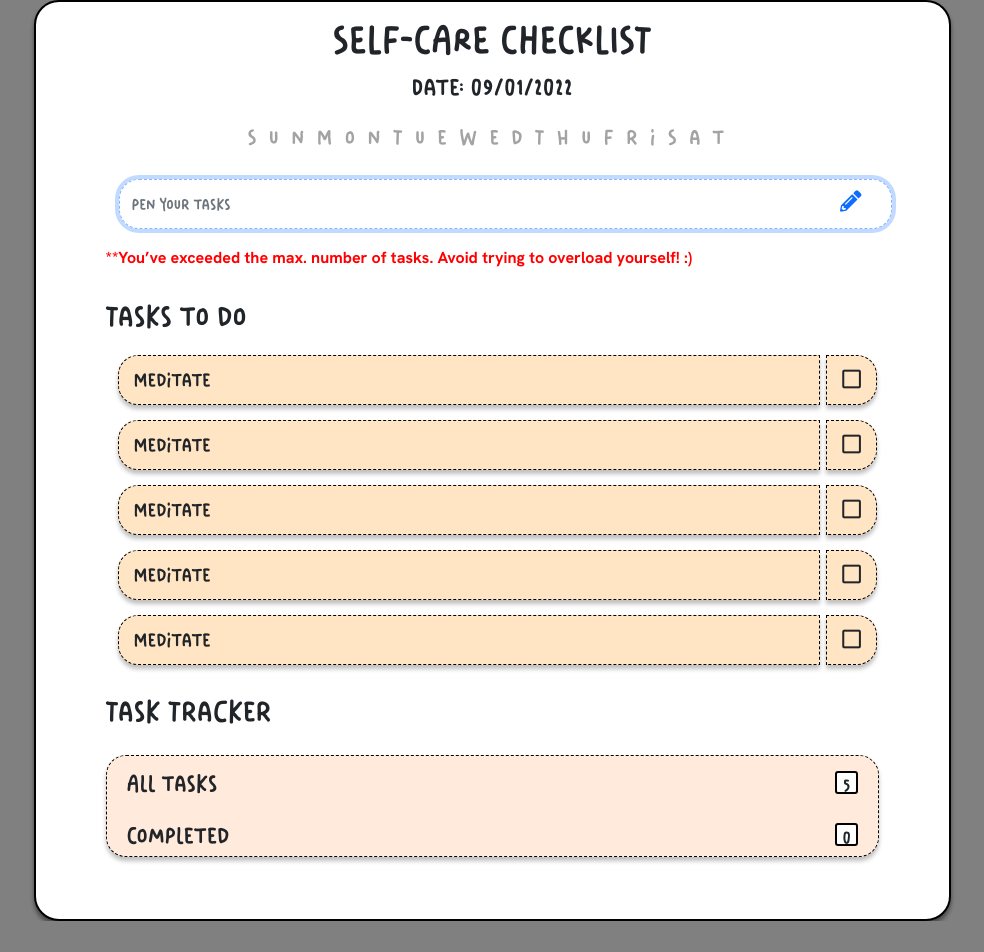
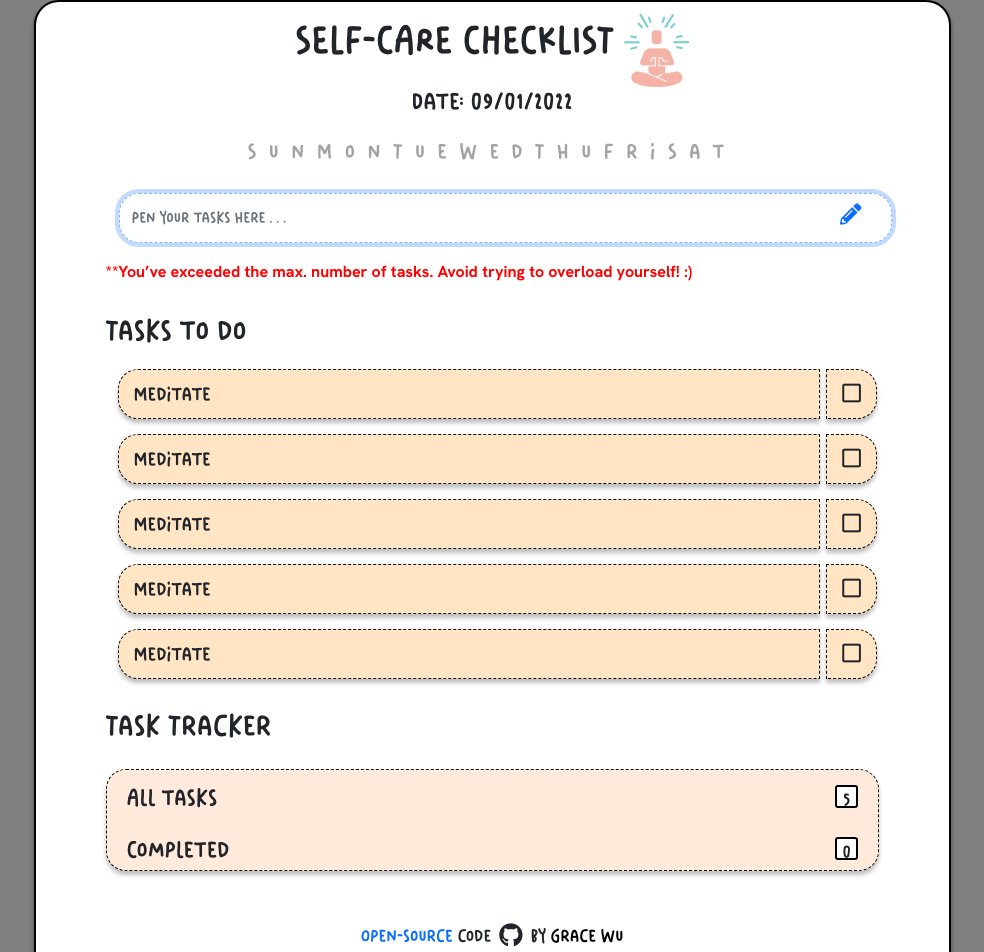
Before and after one commit to gracexuerwu/checklist-project, a React (Create React App) app: page / in a window 1280 px wide. Shown: the top 952 px of the page, without its empty margins (148-1132 px from the left). Before the commit the page ends 921 px from the top, so only its background shows below. Built offline with nearby package versions, Linux system fonts and the light colour scheme.

Commit message:
Included Signature

```diff
--- a/src/App.css
+++ b/src/App.css
@@ -23,7 +23,7 @@ body {
 }
 .Container {
   width: 917px;
-  height: 921px;
+  height: 980px;
   background: #ffffff;
   border: 2px solid #000000;
   box-sizing: border-box;
@@ -66,3 +66,7 @@ h2 {
   color: red;
   margin-top: 5px;
 }
+.selfCareIcon {
+  margin-left: 10px;
+  margin-top: 12px;
+}
--- a/src/App.js
+++ b/src/App.js
@@ -1,9 +1,14 @@
+import React from 'react';
 import './App.css';
+
+//import components
 import TaskColumn from './components/TaskColumn';
 import TaskTracker from './components/TaskTracker';
 import EnterTaskColumn from './components/EnterTaskColumn';
-import React from 'react';
+import Signature from './components/Signature';
 
+//import images
+import selfCareicon from "./images/selfcare.png";
 
 function App() {
   //Date
@@ -26,7 +31,10 @@ function App() {
   return (
     <div className="App">
       <div className="Container">
-        <h1>SELF-CARE CHECKLIST</h1>
+        <div className="d-flex justify-content-center">
+          <h1>SELF-CARE CHECKLIST</h1>
+          <img src={selfCareicon} alt="" width={65} className="selfCareIcon" />
+        </div>
         <h2>Date: {currentDate}</h2>
         <div className="daysOfTheWeek">{daysOfTheWeek.map((day, index) => {
           return (<span key={index}>{day}</span>);
@@ -41,6 +49,7 @@ function App() {
         <TaskColumn />
         <div className="Heading">Task Tracker</div>
         <TaskTracker />
+        <Signature />
       </div>
     </div >
   )
--- a/src/components/EnterTaskColumn.js
+++ b/src/components/EnterTaskColumn.js
@@ -21,7 +21,7 @@ export default function EnterTaskColumn() {
                         onChange=""
                         className="form-control"
                         id="search-input"
-                        placeholder="Pen your tasks"
+                        placeholder="Pen your tasks here . . ."
                         autoFocus="on"
                         autoComplete="off"
                     />
--- /dev/null
+++ b/src/components/Signature.js
@@ -0,0 +1,12 @@
+import React from "react";
+import "../styles/Signature.css";
+
+export default function Signature() {
+    return (
+        <div className="Signature">
+            <span className="signature-blue"><a href="https://github.com/gracexuerwu/weather-app-1-react" target="_blank" rel="noreferrer" className="signatureGitLink">Open-source</a></span> code
+
+            <i className="fab fa-github fa-lg"></i>by <a href="https://www.linkedin.com/in/grace-ade-wu/" target="_blank" rel="noreferrer" className="signatureLinkedIn">Grace Wu</a>
+        </div >
+    )
+}
--- /dev/null
+++ b/src/styles/Signature.css
@@ -0,0 +1,27 @@
+.Signature {
+  text-align: center;
+  font-size: 18px;
+  line-height: 19px;
+  font-weight: 400px;
+  margin-top: 55px;
+}
+.Signature .signatureGitLink {
+  text-decoration: none;
+}
+.Signature .signature-blue {
+  color: #467aff;
+}
+.Signature .fa-github {
+  padding-left: 8px;
+  padding-right: 8px;
+}
+.signatureLinkedIn {
+  text-decoration: none;
+  color: black;
+}
+.signatureLinkedIn:hover {
+  color: rgb(75, 75, 75);
+  transition: all 200ms ease;
+  cursor: pointer;
+  text-decoration: underline;
+}
```
Also changed, not shown: src/images/Rectangle 23.png (renamed from images/Rectangle 23.png), src/images/selfcare.png (renamed from images/selfcare.png).
